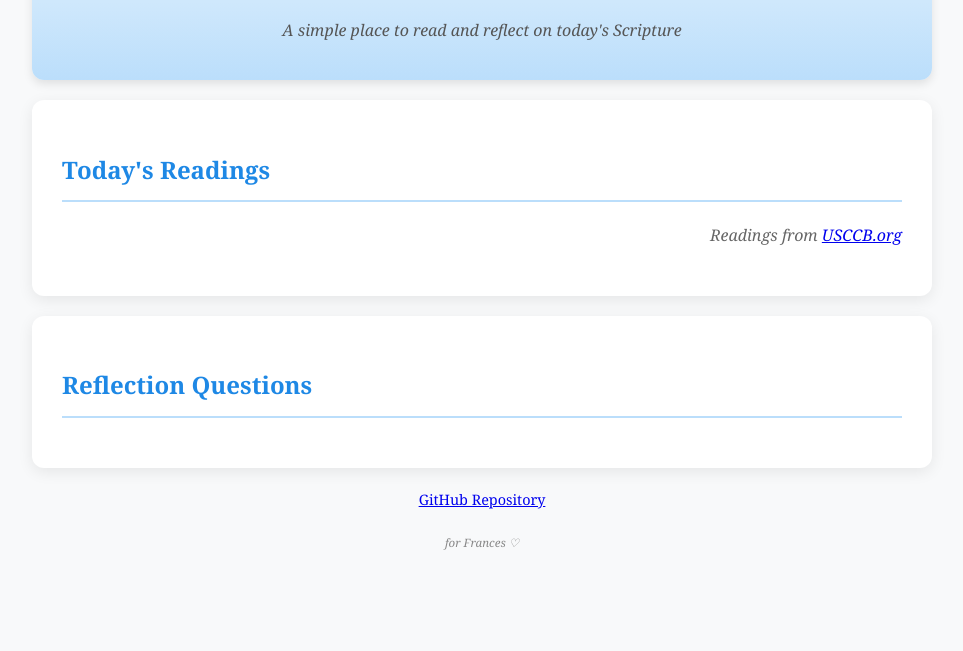
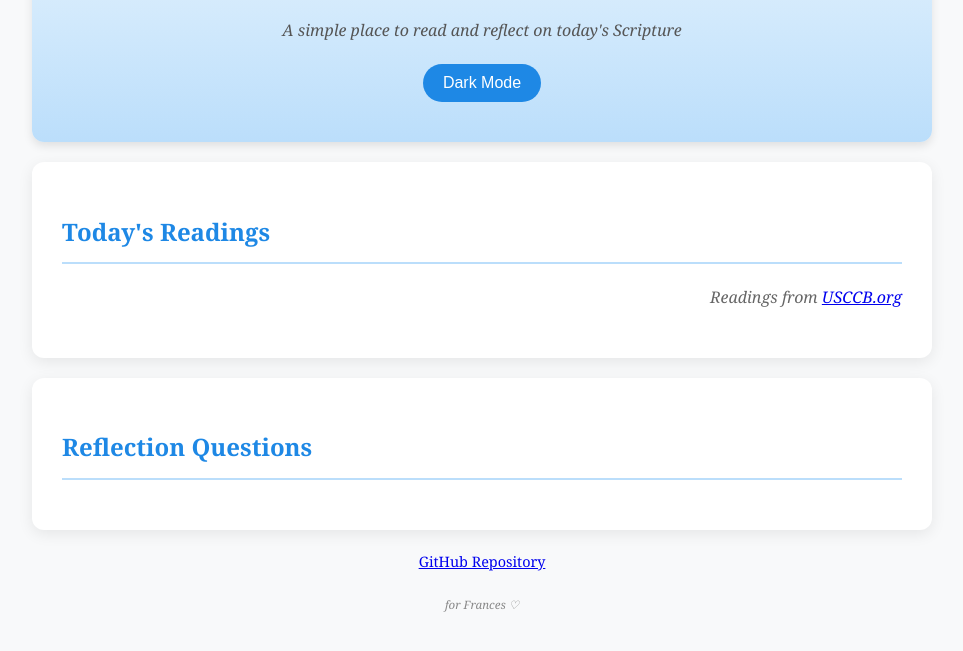
Before and after one commit to brandonall/brandonall.github.io, a plain HTML site: page index.html in a window 1280 px wide. Shown: the part 97-748 px from the top of the page, without its empty margins (158-1121 px from the left). Drawn offline with Linux system fonts and the light colour scheme.

Commit message:
Update index.html

```diff
--- a/index.html
+++ b/index.html
@@ -13,19 +13,10 @@
         <p class="subtitle">A simple place to read and reflect on today's Scripture</p>
 
         <!-- Theme toggle -->
-        <!--div class="theme-toggle">
+        <div class="theme-toggle">
             <button id="themeBtn">Dark Mode</button>
-    </div-->
+        </div>
     </header>
-
-    <!--section class="audio-container">
-        <h2>Listen to Today's Readings</h2>
-        <audio controls preload="metadata" playsinline>
-            <source id="audioSource" type="audio/mpeg">
-            Your browser does not support the audio element.
-        </audio>
-        <p class="audio-note">Voice by ElevenLabs (Brian)</p>
-</section-->
 
     <section id="readings" class="readings-container">
         <h2>Today's Readings</h2>
```
